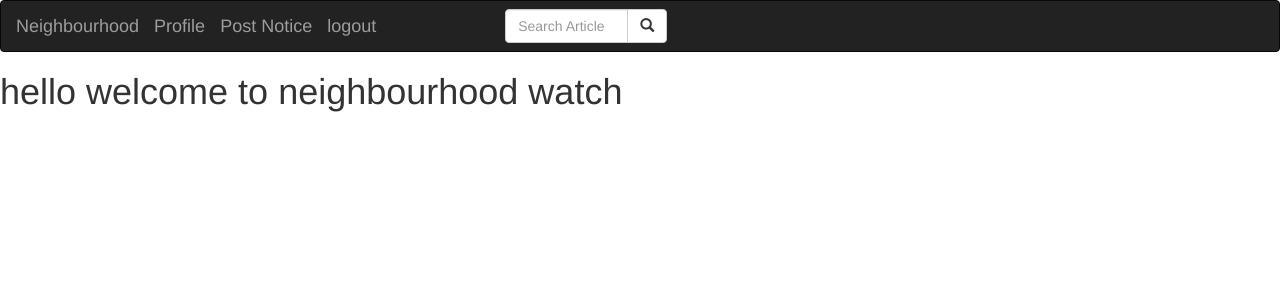
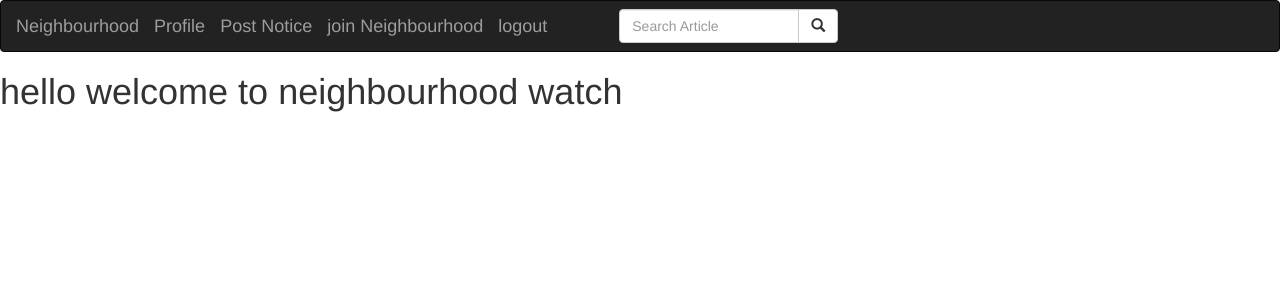
Before and after one commit to samiyah1/Neiba-Watch, a Django app: page / in a window 1280 px wide. Shown: the top 300 px of the page. Run offline with Django 3.2, Linux system fonts and the light colour scheme; the visitor is signed in with stand-in values (Sample User, id 1); some libraries are stand-ins or nearby versions.

Commit message:
added neighbourhood url link to the navbar

```diff
--- a/watch/neiba/templates/navbar.html
+++ b/watch/neiba/templates/navbar.html
@@ -13,6 +13,8 @@
       <a class="navbar-brand" href="{% url 'home' %}">Neighbourhood</a>
       <a class="navbar-brand" href="{%url 'userprofile'%}">Profile</a>
       <a  class="navbar-brand" href="{%url 'post' %}">Post Notice</a>
+
+      <a class="navbar-brand" href="{%url 'neighbourhood' %}">join Neighbourhood</a>
 
 
       <a class="navbar-brand" href="/logout">logout</a>
```
